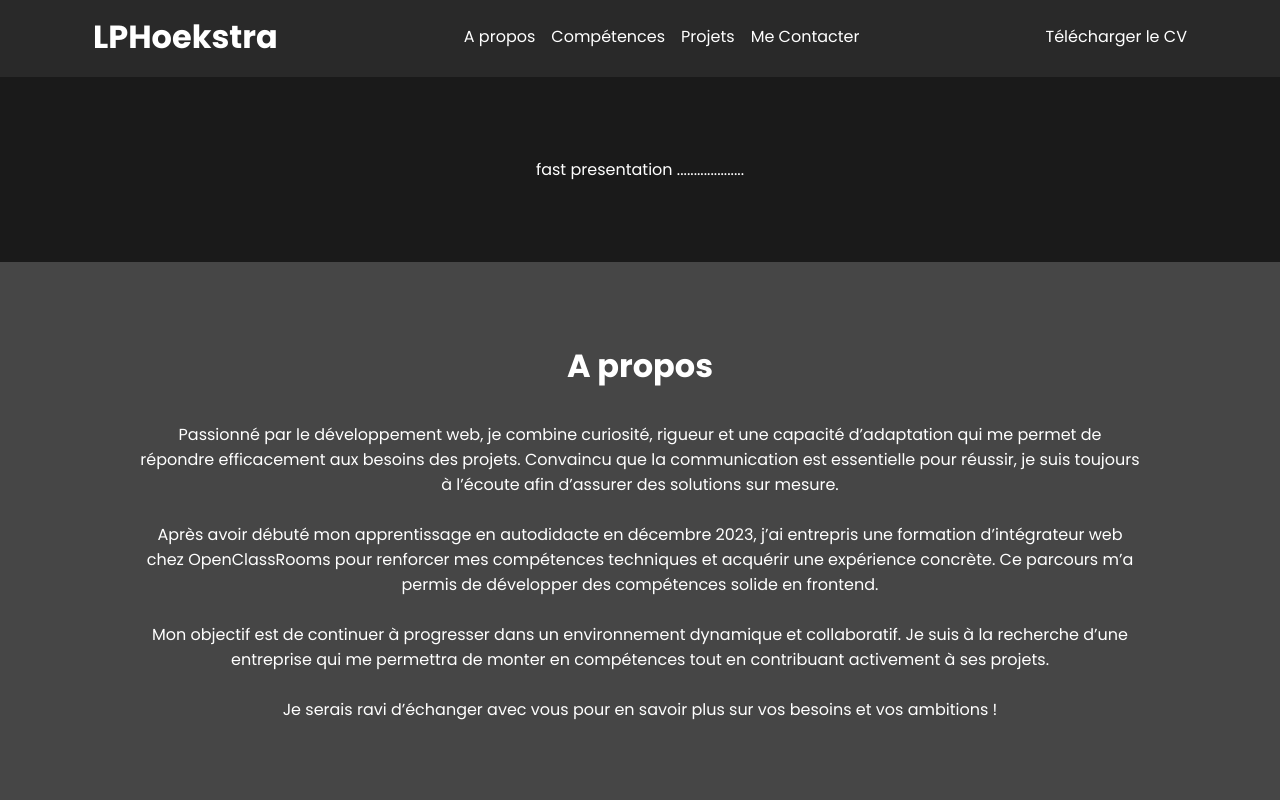
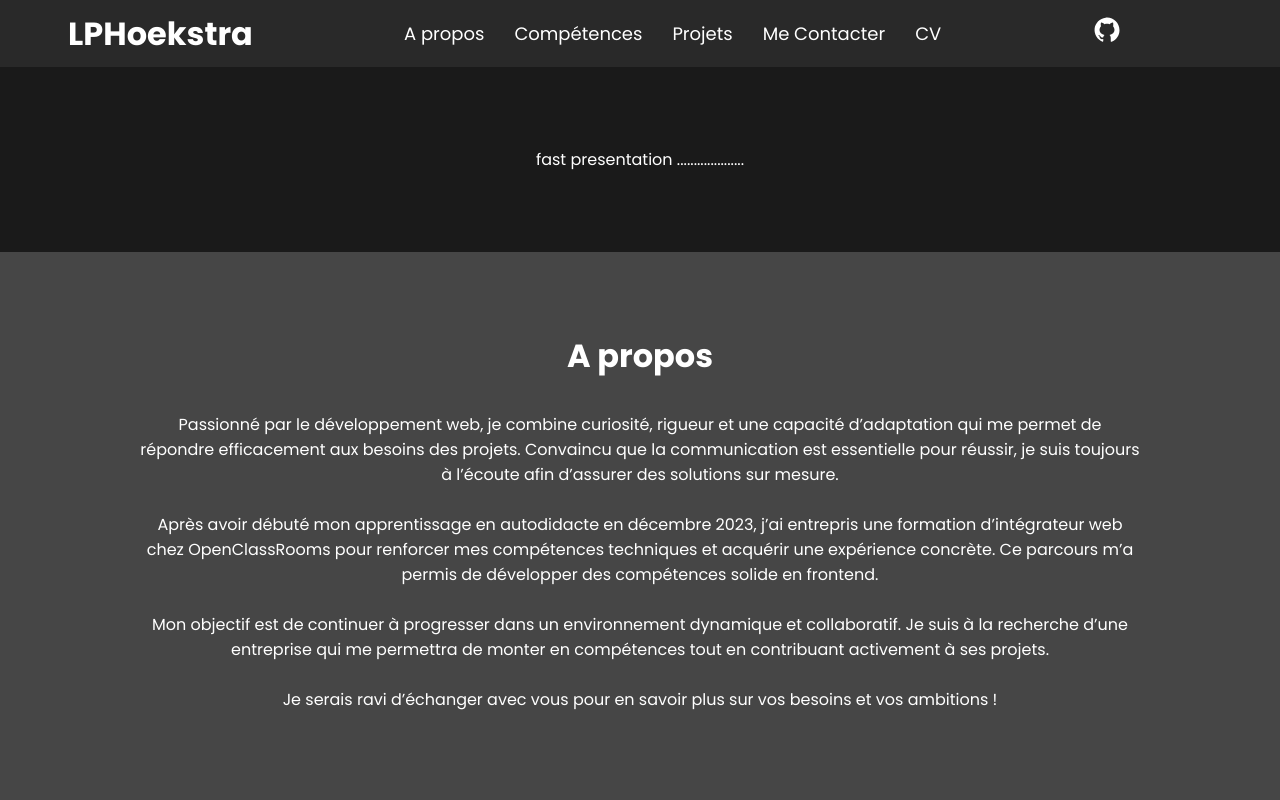
Before and after one commit to LPHoekstra/lph-portfolio, a React (Vite) app: page / in a window 1280 px wide. Shown: the top 800 px of the page. Built offline with nearby package versions, Linux system fonts and the light colour scheme.

Commit message:
list for link in header and some styles

```diff
--- a/src/components/ProjectRendering/index.module.scss
+++ b/src/components/ProjectRendering/index.module.scss
@@ -8,8 +8,6 @@ $border-radius: 1.25em;
     justify-content: center;
     gap: 2em 4em;
     max-width: 1200px;
-    padding-left: 2em;
-    padding-right: 2em;
     margin: auto;
 }
 
--- a/src/components/Projects/index.module.scss
+++ b/src/components/Projects/index.module.scss
@@ -1,7 +1,6 @@
 @use "./../../styles/variables.scss" as *;
 @use "./../../styles/placeholder.scss" as *;
 
-$btn-background: #484E53;
 $btn-border-radius: 50px;
 
 .btnContainer {
@@ -38,7 +37,7 @@ $btn-border-radius: 50px;
             border-radius: $btn-border-radius;
             background-color: $btn-background;
             z-index: -1;
-            transition: opacity 0.2s ease-in-out;
+            transition: opacity 200ms ease;
             will-change: opacity;
         }
     }
--- a/src/layout/Footer/index.jsx
+++ b/src/layout/Footer/index.jsx
@@ -9,7 +9,7 @@ function Footer() {
                 <a href="mailto:tomhoekstra27@gmail.com">
                     <img src={emailIcon} alt="email of Tom Hoekstra" className={m.linkContainer__img}/>
                 </a>
-                <a href="https://github.com/LPHoekstra">
+                <a href="https://github.com/LPHoekstra" target="_blank">
                     <img src={githubIcon} alt="github of Tom Hoekstra" className={m.linkContainer__img}/>
                 </a>
             </div>
--- a/src/layout/Header/index.jsx
+++ b/src/layout/Header/index.jsx
@@ -1,16 +1,34 @@
 import m from "./index.module.scss"
+import githubIcon from '../../assets/icons/github.svg'
 
 function Header() {
     return (
         <header className={m.header}>
             <h1>LPHoekstra</h1>
             <nav className={m.navBar}>
-                <a href="#about">A propos</a>
-                <a href="#skill">Compétences</a>
-                <a href="#project">Projets</a>
-                <a href="#contact">Me Contacter</a>
+                <ul>
+                    <li>
+                        <a href="#about" className={m.navBar__link}>A propos</a>
+                    </li>
+                    <li>
+                        <a href="#skill" className={m.navBar__link}>Compétences</a>
+                    </li>
+                    <li>
+                        <a href="#project" className={m.navBar__link}>Projets</a>
+                    </li>
+                    <li>
+                        <a href="#contact" className={m.navBar__link}>Me Contacter</a>
+                    </li>
+                    <li>
+                        <a href="../../assets/cv/" target="_blank" className={m.navBar__link}>CV</a>
+                    </li>
+                </ul>
             </nav>
-            <a href="../../assets/cv/" className={m.header__cvLink}>Télécharger le CV</a>
+            <div>
+                <a href="https://github.com/LPHoekstra" target="_blank">
+                    <img src={githubIcon} alt="github of Tom Hoekstra" className={m.externalLink__img} />
+                </a>
+            </div>
         </header>
     )
 }
--- a/src/layout/Header/index.module.scss
+++ b/src/layout/Header/index.module.scss
@@ -1,11 +1,11 @@
 @use "./../../styles/variables.scss" as *;
 @use "./../../styles/placeholder.scss" as *;
+
+$background-color: #313131;
 
 .header {
     display: flex;
     justify-content: space-around;
-    padding-top: 1%;
-    padding-bottom: 1em;
     align-items: center;
     position: sticky;
     top: 0;
@@ -13,27 +13,55 @@
 
     &::after {
         @extend %pseudo-elements-absolute;
-        background-color: #313131;
+        background-color: $background-color;
         z-index: -1;
         opacity: 0.7;
-    }
-
-    &__cvLink {
-        text-decoration: none;
-        color: $main-text-color;
     }
 }
 
 .navBar {
-    display: flex;;
-    gap: 1em;
+    ul {
+        display: flex;
+        padding: 0;
+        list-style-type: none;
+    }
 
-    a {
+    &__link {
+        display: inline-block;
+        padding: 20px 15px;
+        font-size: 1.125em;
         text-decoration: none;
         color: $main-text-color;
+        position: relative;
+        z-index: 1;
+
+        &::after {
+            @extend %pseudo-elements-absolute;
+            opacity: 0;
+            background-color: $btn-background;
+            z-index: -1;
+            transition: opacity 300ms ease-in-out;
+            will-change: opacity;
+        }
 
         &:hover {
-            text-decoration: underline;
+            &::after {
+                opacity: 1;
+            }
         }
     }
 }
+
+.externalLink {
+    &__img {
+        // margin right to center the navbar. temporary solution??
+        margin-right: 7vw;
+        width: 30px;
+        height: 30px;
+        transition: opacity 200ms ease-in-out;
+
+        &:hover {
+            opacity: 0.75;
+        }
+    }
+}
--- a/src/styles/base.scss
+++ b/src/styles/base.scss
@@ -13,6 +13,7 @@ html {
 section {
     padding-top: 5rem;
     padding-bottom: 5rem;
+    padding: 5rem 2rem;
 }
 
 h2 {
--- a/src/styles/variables.scss
+++ b/src/styles/variables.scss
@@ -2,3 +2,4 @@ $main-background-color: #1A1A1A;
 $secondary-background-color: #464646;
 $main-text-color: #FFF;
 $btn-border: #a3a3a3;
+$btn-background: #484E53;
```
Also changed, not shown: 1 other file (tests, documents, lock files or other folders).
